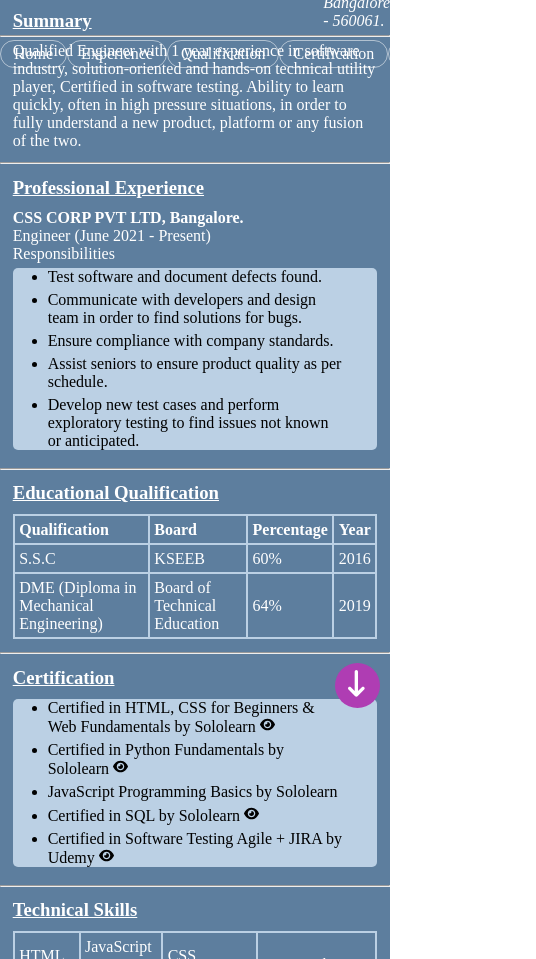
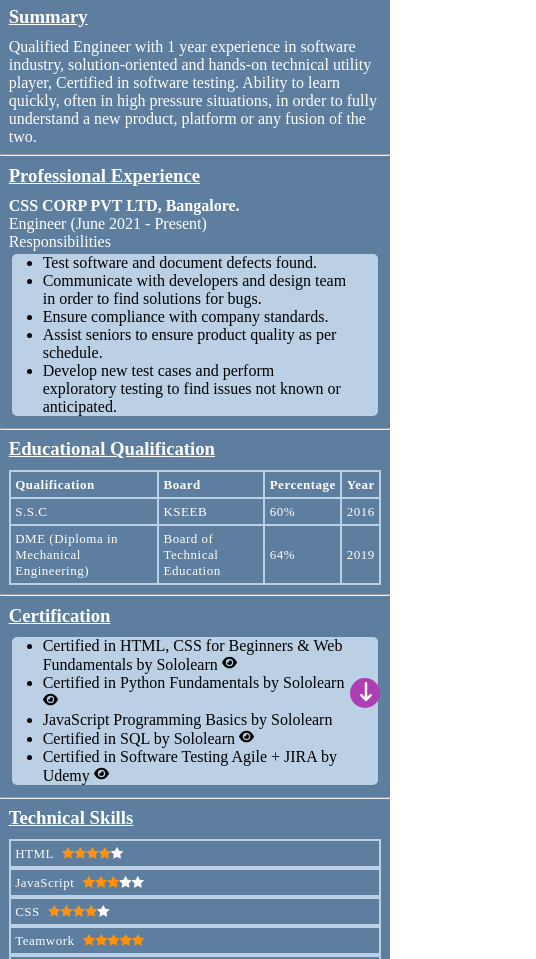
Before and after one commit to Abhi-Cool-karni/Abhishek, a plain HTML site: page index.html in a window 390 px wide. Shown: the part 126-1085 px from the top of the page, 536 px wide, since content can reach past the window. Drawn offline with nearby package versions, Linux system fonts and the light colour scheme.

Commit message:
Update style.css

```diff
--- a/style.css
+++ b/style.css
@@ -27,7 +27,7 @@ img {
   filter: invert(1);
 }
 
-.personal_details{
+.personal_details {
   height: 121px;
 }
 
@@ -55,6 +55,7 @@ footer {
 .contact {
   display: flex;
   align-self: center;
+  justify-content: center;
   width: 100%;
   margin: 5px 0;
 }
@@ -114,6 +115,11 @@ td {
   text-align: left;
 }
 
+/* Tables stars */
+.stars {
+  display: inline;
+}
+
 /* Top button */
 #top-div {
   width: 45px;
@@ -161,3 +167,81 @@ footer {
 .checked {
   color: #ff920d;
 }
+
+/* Mobile responsive  */
+
+@media only screen and (max-width: 770px) {
+  * {
+    flex-wrap: wrap;
+    width: auto;
+  }
+
+  .menu,
+  .name_address {
+    font-size: 0.6em;
+  }
+
+  .menu {
+    display: flex;
+    height: 50px;
+    align-items: center;
+    justify-content: space-evenly;
+    flex-wrap: wrap;
+    margin: 0;
+    padding: 0;
+  }
+  .menu-list {
+    margin: 0.2em;
+  }
+  .flink {
+    margin: 0 20px;
+  }
+
+  .flink > img {
+    width: 15px;
+  }
+
+  img {
+    width: 8px;
+  }
+
+  ul {
+    margin: 3px;
+  }
+
+  li {
+    margin: 0 31px;
+  }
+
+  span {
+    display: flex;
+    flex-direction: row;
+    width: 0.5em;
+    margin: 0 1px;
+  }
+  section {
+    padding: 8.7px;
+  }
+
+  table {
+    font-size: small;
+    letter-spacing: 0.5px;
+  }
+
+  #top-div {
+    padding: 0.2em 0.4em;
+    width: 30px;
+    height: 30px;
+  }
+
+  #top > svg {
+    width: 0.9em;
+    position: relative;
+    left: 2px;
+    top: 1px;
+  }
+
+  .list-items > tr > td {
+    display: flex;
+  }
+}
```
